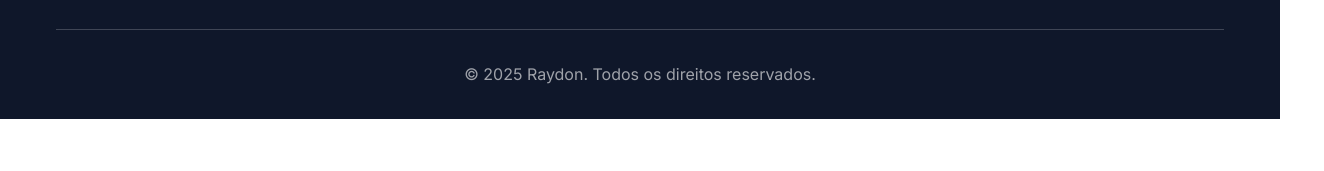
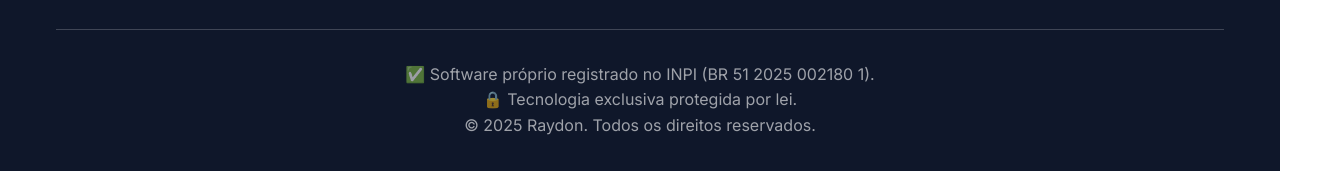
Before and after one commit to TI-Raydon/Site_Institucional, a plain HTML site: page produto.html in a window 1280 px wide. Shown: the part 4536-4707 px from the top of the page, 1324 px wide, since content can reach past the window. Before the commit the page ends 4655 px from the top, so only its background shows below. Drawn offline with nearby package versions, Linux system fonts and the light colour scheme.

Commit message:
Update produto.html

```diff
--- a/produto.html
+++ b/produto.html
@@ -460,7 +460,13 @@ g<!DOCTYPE html>
 
             <div class="footer__bottom">
                 <p class="footer__copy">
-                    © 2025 Raydon. Todos os direitos reservados.
+					✅ Software próprio registrado no INPI (BR 51 2025 002180 1).
+                </p>
+				<p class="footer__copy">
+					🔒 Tecnologia exclusiva protegida por lei.
+                </p>
+				<p class="footer__copy">
+                    ©  2025 Raydon. Todos os direitos reservados.
                 </p>
             </div>
         </div>
```
